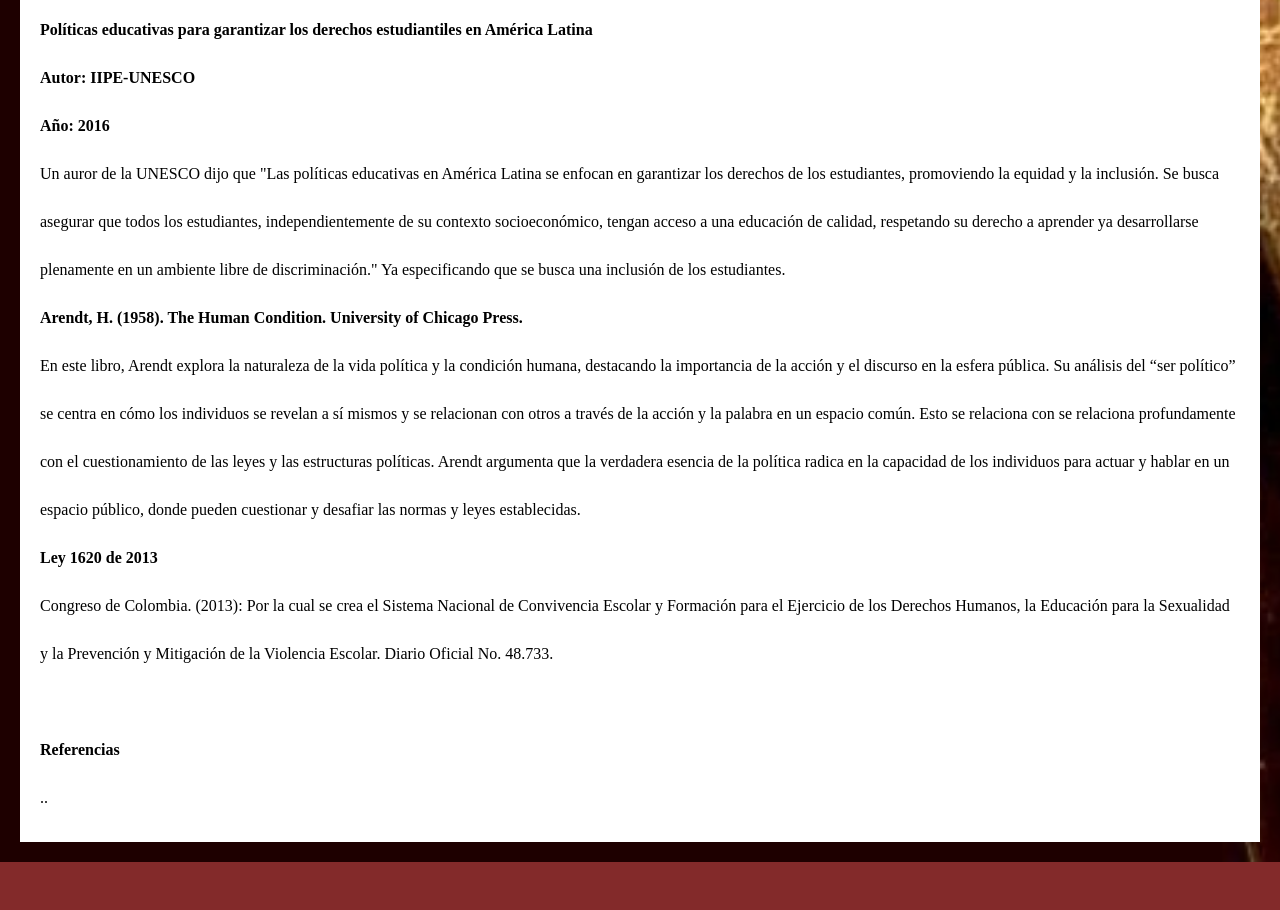
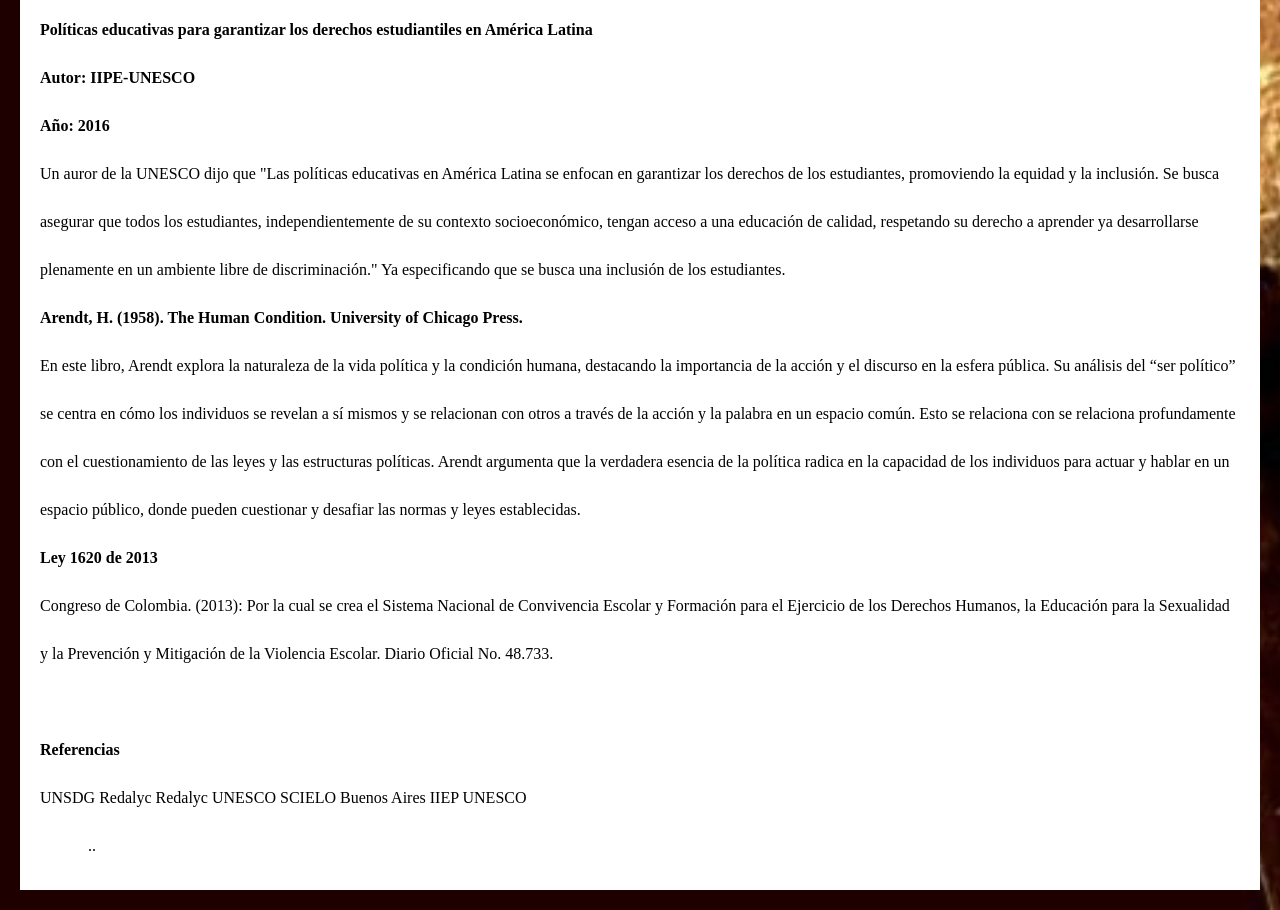
Before and after one commit to hojitaspro/formacionenderechos, a plain HTML site: page pagina/conceptos.html in a window 1280 px wide. Shown: the part 2262-3172 px from the top of the page. Before the commit the page ends 3124 px from the top, so only its background shows below. Drawn offline with Linux system fonts and the light colour scheme.

Commit message:
conceptos.html

```diff
--- a/pagina/conceptos.html
+++ b/pagina/conceptos.html
@@ -86,12 +86,12 @@ En este libro, Arendt explora la naturaleza de la vida política y la condición
     Congreso de Colombia. (2013): Por la cual se crea el Sistema Nacional de Convivencia Escolar y Formación para el Ejercicio de los Derechos Humanos, la Educación para la Sexualidad y la Prevención y Mitigación de la Violencia Escolar. Diario Oficial No. 48.733.
 
     <h2>Referencias</h2>
-    <a href="https://unsdg.un.org/es/2030-agenda/universal-values/human-rights-based-approach" style="color: black;>UNSDG</a>
-    <a href="https://www.redalyc.org/pdf/5768/576866906003.pdf" style="color: black;>Redalyc</a>
-    <a href="https://www.redalyc.org/journal/280/28059953014/28059953014.pdf" style="color: black>Redalyc</a>
-    <a href="https://www.unesco.org/en/education" style="color: black>UNESCO</a>
-    <a href="https://www.scielo.org.co/scielo.php?script=sci_arttext&pid=S2216-01592020000100009" style="color: black>SCIELO</a>
-    <a href="https://www.buenosaires.iiep.unesco.org" style="color: black>Buenos Aires IIEP UNESCO</a>
+    <a href="https://unsdg.un.org/es/2030-agenda/universal-values/human-rights-based-approach" style="color: black;">UNSDG</a>
+    <a href="https://www.redalyc.org/pdf/5768/576866906003.pdf" style="color: black;">Redalyc</a>
+    <a href="https://www.redalyc.org/journal/280/28059953014/28059953014.pdf" style="color: black">Redalyc</a>
+    <a href="https://www.unesco.org/en/education" style="color: black">UNESCO</a>
+    <a href="https://www.scielo.org.co/scielo.php?script=sci_arttext&pid=S2216-01592020000100009" style="color: black">SCIELO</a>
+    <a href="https://www.buenosaires.iiep.unesco.org" style="color: black">Buenos Aires IIEP UNESCO</a>
 
 
         <p>..</p>
```
